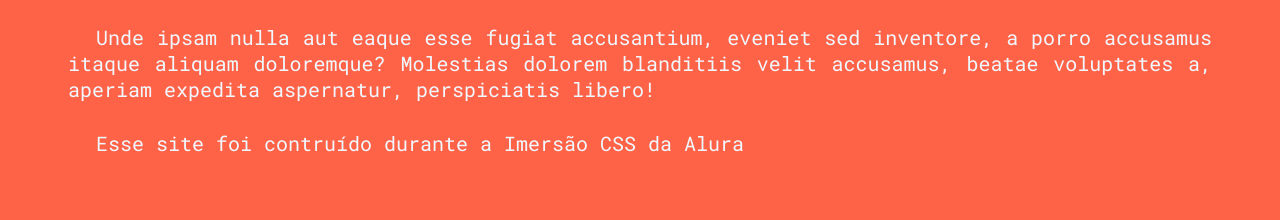
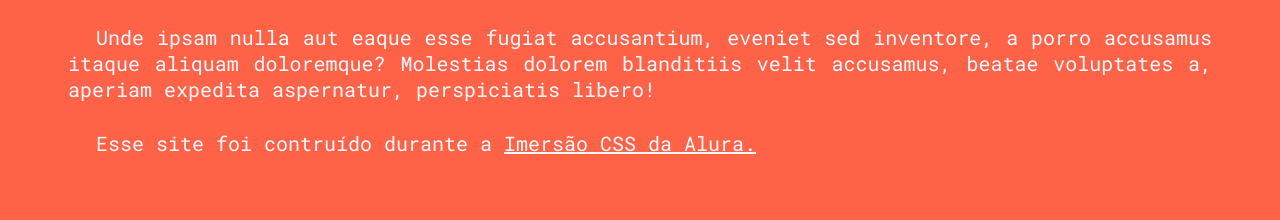
Before and after one commit to gusfelipes/portfolio, a plain HTML site: page index.html in a window 1280 px wide. Shown: the part 1520-1740 px from the top of the page. Drawn offline with Linux system fonts and the light colour scheme.

Commit message:
alteracao no link para o site da imersao css

```diff
--- a/css/style.css
+++ b/css/style.css
@@ -64,6 +64,7 @@ header {
 .menu a {
   display: block;
   padding: 10px 15px;
+  text-decoration: none;
 }
 
 .menu a:hover,
@@ -73,10 +74,9 @@ header {
   transition: background-color 500ms, color 500ms;
 }
 
-a {
+/* a {
   color: tomato;
-  text-decoration: none;
-}
+} */
 
 /* a:hover {
   text-decoration: underline;
@@ -148,12 +148,10 @@ a {
 
 .sobre a {
   color: aliceblue;
-  text-decoration: none;
 }
 
 .sobre a:hover {
   background-color: aliceblue;
-  text-decoration: none;
   color: tomato;
 }
 
--- a/index.html
+++ b/index.html
@@ -72,7 +72,9 @@
       </p>
       <p>
         Esse site foi contruído durante a
-        <a href="https://www.alura.com.br/imersao-css"></a>Imersão CSS da Alura
+        <a href="https://www.alura.com.br/imersao-css">
+          Imersão CSS da Alura.
+        </a>
       </p>
     </section>
     <section id="portfolio" class="portfolio container">
```
